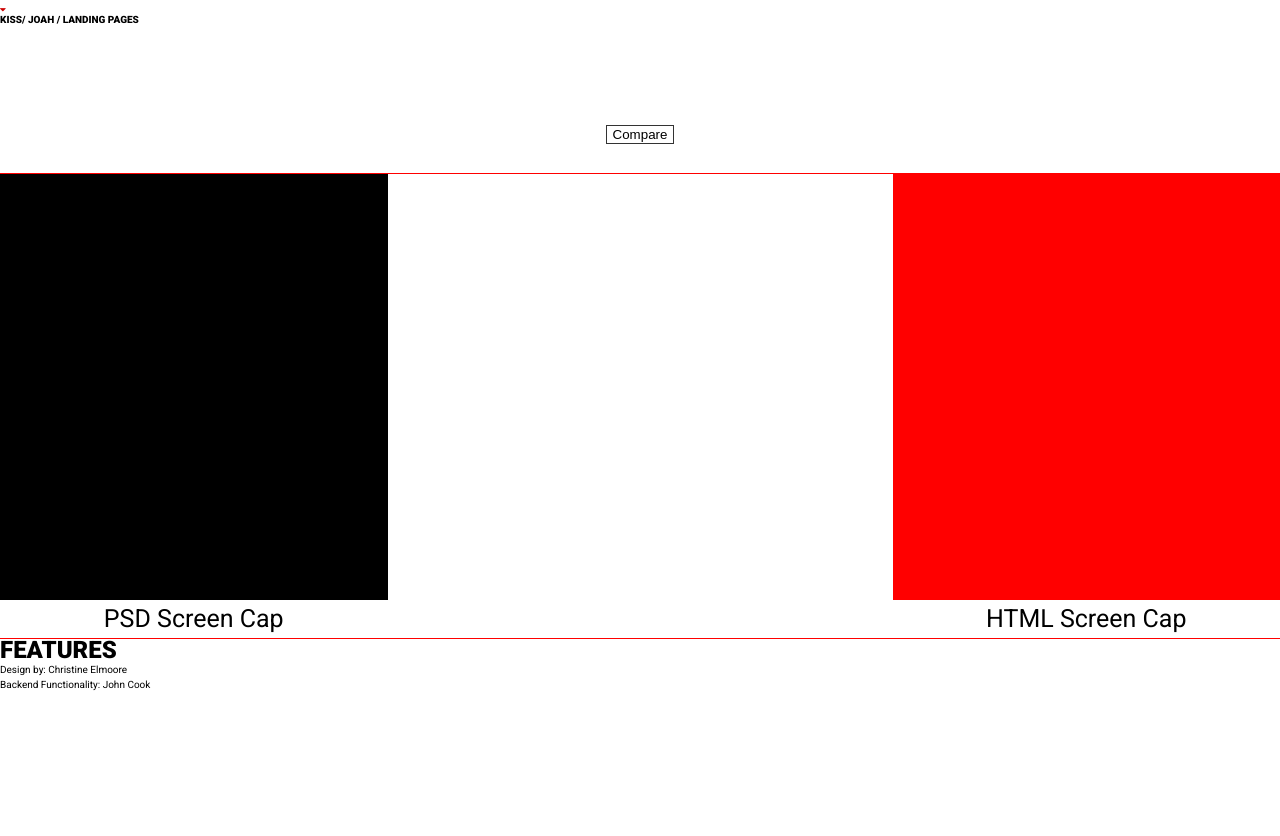
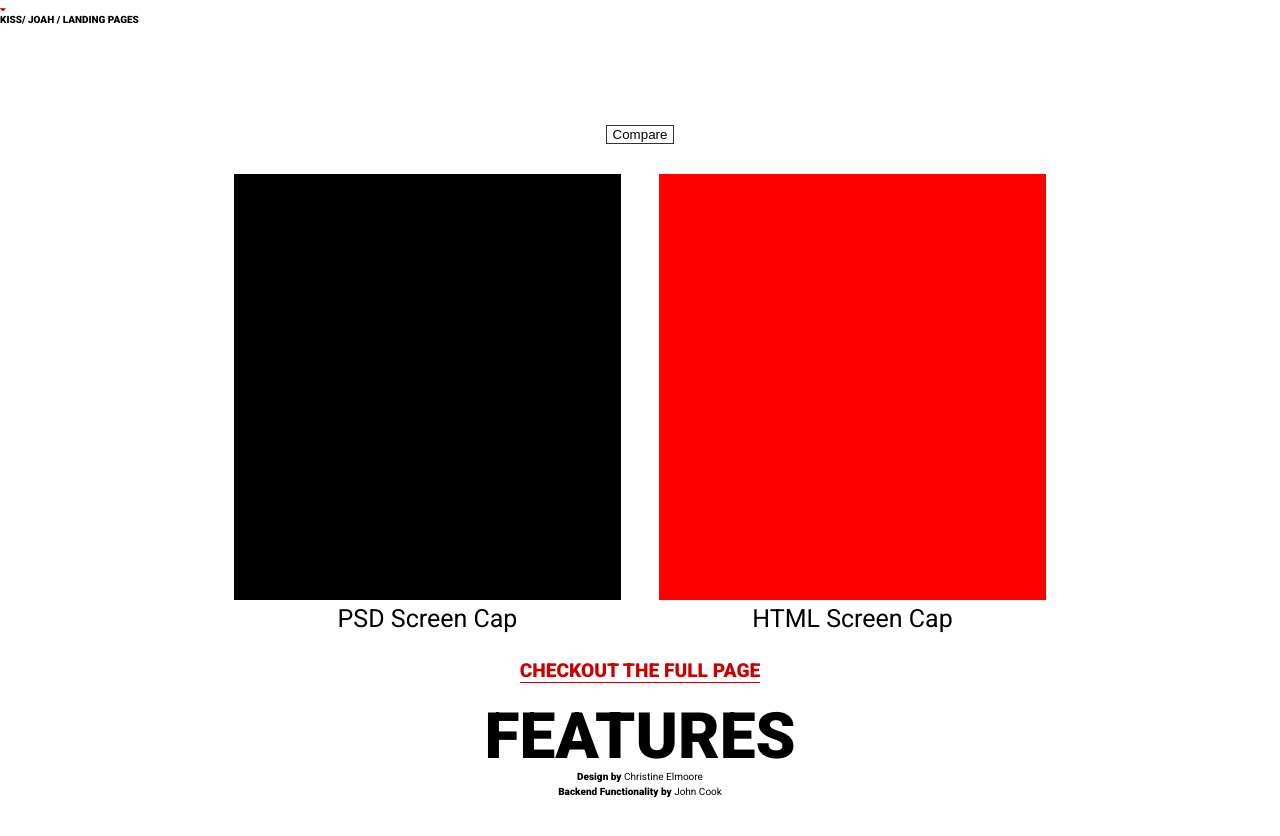
Before and after one commit to jkollias/website2020, a plain HTML site: page landing-pages.html in a window 1280 px wide. Drawn offline with Linux system fonts and the light colour scheme.

Commit message:
fixing some layout isssues

```diff
--- a/landing-pages.html
+++ b/landing-pages.html
@@ -37,10 +37,10 @@
 			.psd-html-comparison--container{
 				font-size: min(3vw, 25px);
 				position: relative;
-				outline: 1px solid #f00;
+				width: 32.5em;
+				margin-left: auto;
+				margin-right: auto;
 			}
-
-
 
 			.psd-html-comparison--container .place-holder{
 				width: 100%;
@@ -56,9 +56,13 @@
 				transition: all 1s;
 			}
 
+			.psd-html-comparison--container .psd-screen-cap{
+				margin-left: 0;
+			}
+
 			.psd-html-comparison--container .html-screen-cap{
 				position: absolute;
-				right: 0;
+				left: calc(100% - 15.5em);
 				top: 0;
 			}
 
@@ -80,11 +84,34 @@
 
 			.psd-html-comparison--container.compare .html-screen-cap{
 				left: 50%;
-				right: auto;
 				transform: translateX(-50%);
 				opacity: .5;
 				transition: all 1s;
 			}
+
+			.landing-page-html-link{
+				text-align: center;
+				font-size: 1.5vw;
+				padding: 1em;
+			}
+
+			.landing-page-html-link a{
+				font-weight: 900;
+				border-bottom: .1em solid;
+				text-transform: uppercase;
+			}
+
+			.landing-page-features h2{
+				text-align: center;
+				font-size: 5vw;
+			}
+
+			.landing-page-credits{
+				text-align: center;
+
+			}
+
+
 
 
 
@@ -120,14 +147,18 @@
 			}
 		</script>
 
-	   <section>
+		<section class="landing-page-html-link">
+			<a href="#">Checkout the Full Page</a>
+		</section>
+
+		<section class="landing-page-features">
 			    <h2>Features</h2>
+		</section>
+		<section class="landing-page-credits">
+			    <strong>Design by</strong> Christine Elmoore<br>
+			    <strong>Backend Functionality by</strong> John Cook
+		</section>
 
-	   </section>
-	   <section>
-	   	    Design by: Christine Elmoore<br>
-	   	    Backend Functionality: John Cook
-	   </section>
   </main>
 
 
```
Lines whose indentation alone changed are shown as unchanged.
